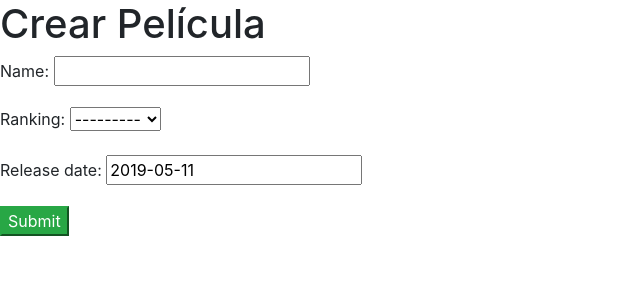
After one commit to Alfredo1427/django-workshop, a Django app: page /movies/create in a window 1280 px wide. The commit adds this page. Shown: the top 300 px of the page, without its empty margins (0-640 px from the left). Run offline with Django 3.2, Linux system fonts and the light colour scheme; parts of the project's set-up code (start-up, migrations or seed data) failed here and were passed over; some libraries are stand-ins or nearby versions.

```diff
--- a/movies/forms.py
+++ b/movies/forms.py
@@ -1,7 +1,9 @@
 from django.forms import ModelForm
+
 from movies.models import Movie
 
 
 class MovieForm(ModelForm):
     class Meta:
         model = Movie
+        fields = '__all__'
--- a/movies/models.py
+++ b/movies/models.py
@@ -1,3 +1,5 @@
+from datetime import datetime
+
 from django.db import models
 
 
@@ -9,8 +11,9 @@ class Movie(models.Model):
                        ('4', 'Good'),
                        ('5', 'Excellent'))
 
-    name = models.CharField(max_length=200)
+    name = models.CharField(max_length=200, unique=True)
     ranking = models.CharField(choices=RANKING_CHOICES,
                                max_length=3,
                                null=True,
                                blank=True)
+    release_date = models.DateField(default=datetime.now())
--- a/movies/urls.py
+++ b/movies/urls.py
@@ -1,8 +1,10 @@
 from django.urls import path
 
-from movies.views import movie_list, movie_detail
+from movies.views import movie_list, movie_detail, movie_create, movie_delete
 
 urlpatterns = [
+    path('create', movie_create, name='movie_create'),
     path('list', movie_list, name='movie_list'),
     path('detail/<pk>', movie_detail, name='movie_detail'),
+    path('delete/<pk>', movie_delete, name='movie_delete'),
 ]
--- a/movies/views.py
+++ b/movies/views.py
@@ -1,4 +1,5 @@
-from django.shortcuts import render
+from django.contrib import messages
+from django.shortcuts import render, redirect
 
 # Create your views here.
 from movies.forms import MovieForm
@@ -8,6 +9,15 @@ from movies.models import Movie
 # Create a new movie
 def movie_create(request):
     movie_form = MovieForm()
+
+    if request.method == 'POST':
+        movie_form = MovieForm(request.POST)
+        if movie_form.is_valid():
+            movie_form.save()
+            messages.success(request, '{}'.format('Película guardada exitosamente'))
+            return redirect(movie_list)
+        else:
+            print(movie_form.errors)
     return render(request, 'movies/movie_create.html', {'movie_form': movie_form})
 
 
@@ -21,3 +31,11 @@ def movie_list(request):
 def movie_detail(request, pk):
     movie = Movie.objects.get(pk=pk)
     return render(request, 'movies/movie_detail.html', {'movie': movie})
+
+
+# Delete movie
+def movie_delete(request, pk):
+    movie = Movie.objects.get(pk=pk)
+    movie.delete()
+    messages.success(request, '{}'.format('Película eliminada exitosamente'))
+    return redirect(movie_list)
--- a/templates/base.html
+++ b/templates/base.html
@@ -4,6 +4,13 @@
         <link rel="stylesheet" href="{% static 'vendor/bootstrap/bootstrap.min.css' %}">
     </head>
     <body>
+
+        {% for message in messages %}
+            <div class="alert alert-{{ message.tags }}" role="alert">
+                {{ message }}
+            </div>
+        {% endfor %}
+
         {% block content %}
         {% endblock %}
     </body>
--- /dev/null
+++ b/templates/movies/movie_create.html
@@ -0,0 +1,10 @@
+{% extends 'base.html' %}
+
+{% block content %}
+    <h1>Crear Película</h1>
+    <form method="POST">
+        {% csrf_token %}
+        {{ movie_form.as_p }}
+        <input class="button btn-success" type="submit">
+    </form>
+{% endblock %}
--- a/templates/movies/movie_list.html
+++ b/templates/movies/movie_list.html
@@ -7,6 +7,11 @@
             <tr>
                 <td><a href="{% url 'movie_detail' movie.pk %}">{{ movie.name }}</a></td>
                 <td>{{ movie.get_ranking_display }}</td>
+                <td><a href="{% url 'movie_delete' movie.pk %}">
+                    <button type="button" class="btn btn-labeled btn-danger">
+                        <span class="btn-label"><i class="glyphicon glyphicon-remove"></i></span>Delete
+                    </button>
+                </a></td>
             </tr>
         {% endfor %}
     </table>
```
Also changed, not shown: db.sqlite3, movies/migrations/0002_movie_release_date.py (added), movies/migrations/0003_auto_20190511_1557.py (added). Lines whose indentation alone changed are shown as unchanged.
